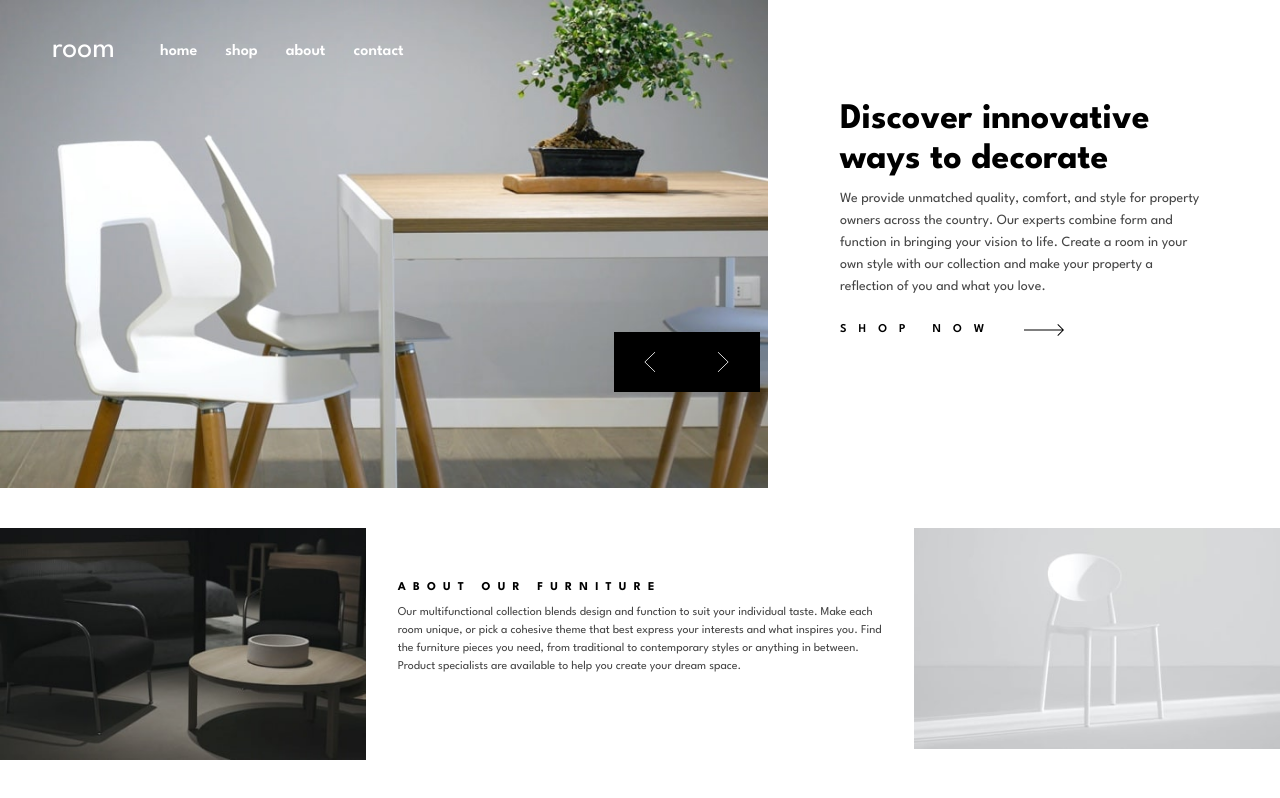
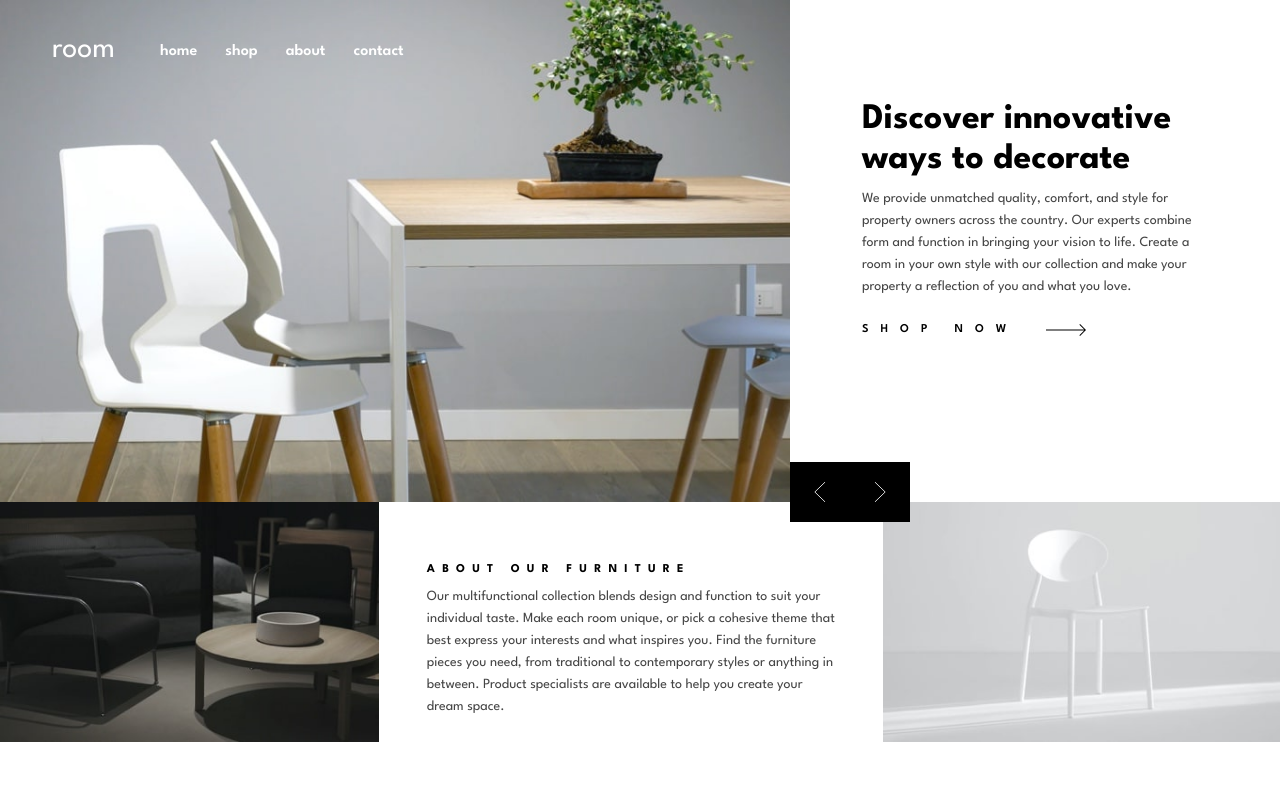
Before and after one commit to Oghenetega16/room-homepage, a React (Vite) app: page / in a window 1280 px wide. Built offline with nearby package versions, Linux system fonts and the light colour scheme.

Commit message:
made necessary adjustments

```diff
--- a/src/Home.jsx
+++ b/src/Home.jsx
@@ -26,20 +26,22 @@ export default function Home() {
     }
 
     return (
-        <main className="font-display min-h-screen lg:grid lg:grid-cols-5">
-            <section className="lg:col-span-3">
+        <main className="font-display min-h-screen">
+            <div className="lg:flex">
+                <section>
                     <HeroSlider step={step} showMenu={showMenu} setShowMenu={setShowMenu} />
                     <nav className={`absolute top-0 ${showMenu ? 'flex' : 'hidden'} justify-between items-center w-full py-10 px-5 bg-white sm:flex sm:bg-transparent sm:ml-35 sm:w-fit`}>
                         <NavSection setShowMenu={setShowMenu} />
                     </nav>
                 </section>
 
-            <section className="py-12 px-7 relative lg:col-span-2 lg:p-12 xl:px-18 xl:pt-25 lg:max-h-1/2">
+                <section className="py-12 px-7 relative lg:p-12 lg:w-3/5 xl:w-2/5 xl:px-18 xl:pt-25">
                     <SlideControls prevImage={prevImage} nextImage={nextImage} />
                     <InfoSection step={step} />
                 </section>
+            </div>
 
-            <section className="lg:col-span-5">
+            <section>
                 <AboutSection />
             </section>
         </main>
--- a/src/components/AboutSection.jsx
+++ b/src/components/AboutSection.jsx
@@ -1,17 +1,17 @@
 export default function AboutSection() {
     return (
-        <div className="lg:grid lg:grid-cols-7">
-            <div className="lg:col-span-2">
+        <div className="lg:flex">
+            <div className="">
                 <img className="w-full" src="./assets/images/image-about-dark.jpg" alt="" />
             </div>
-            <div className="py-12 px-7 lg:col-span-3 lg:pt-13 lg:px-8 lg:h-30">
+            <div className="py-12 px-7 lg:p-8 lg:w-3/6 xl:w-3/7 xl:px-12 xl:pt-15">
                 <h1 className="text-black text-xs font-bold mb-2 uppercase custom-spacing-wide sm:text-sm lg:text-xs">About our furniture</h1>
-                <p className="text-very-dark-gray sm:text-xl lg:text-xs lg:leading-4.5">Our multifunctional collection blends design and function to suit your
+                <p className="text-very-dark-gray sm:text-xl lg:text-xs lg:leading-4.5 xl:text-sm xl:leading-5.5">Our multifunctional collection blends design and function to suit your
                 individual taste. Make each room unique, or pick a cohesive theme that best express your interests and what
                 inspires you. Find the furniture pieces you need, from traditional to contemporary styles or anything in
                 between. Product specialists are available to help you create your dream space.</p>
             </div>
-            <div className="lg:col-span-2">
+            <div className="">
                 <img className="w-full" src="./assets/images/image-about-light.jpg" alt="" />
             </div>
         </div>
--- a/src/components/SlideControls.jsx
+++ b/src/components/SlideControls.jsx
@@ -1,13 +1,13 @@
 export default function SlideControls({ prevImage, nextImage }) {
     return (
-        <div className="inline-flex items-center justify-between absolute -top-15 right-0 lg:fixed lg:top-83 lg:right-auto lg:left-153.5">
-            <button aria-label="Previous slide" onClick={prevImage} className="w-14 h-15 cursor-pointer bg-black hover:bg-very-dark-gray flex justify-center items-center lg:w-14.5 xl:w-18">
+        <div className="inline-flex items-center justify-between absolute -top-15 right-0 lg:top-76.5 lg:right-auto lg:left-0 xl:top-115.5">
+            <button aria-label="Previous slide" onClick={prevImage} className="w-14 h-15 cursor-pointer bg-black hover:bg-very-dark-gray flex justify-center items-center lg:w-16 xl:w-15">
                 <img className="w-3 h-5"
                     src="./assets/images/icon-angle-left.svg"
                     alt="left angle icon"
                 />
             </button>
-            <button aria-label="Next slide" onClick={nextImage} className="w-14 h-15 cursor-pointer bg-black hover:bg-very-dark-gray flex justify-center items-center lg:w-15 xl:w-18.5">
+            <button aria-label="Next slide" onClick={nextImage} className="w-14 h-15 cursor-pointer bg-black hover:bg-very-dark-gray flex justify-center items-center lg:w-16 xl:w-15">
                 <img className="w-3 h-5"
                     src="./assets/images/icon-angle-right.svg"
                     alt="right angle icon"
```
Lines whose indentation alone changed are shown as unchanged.
